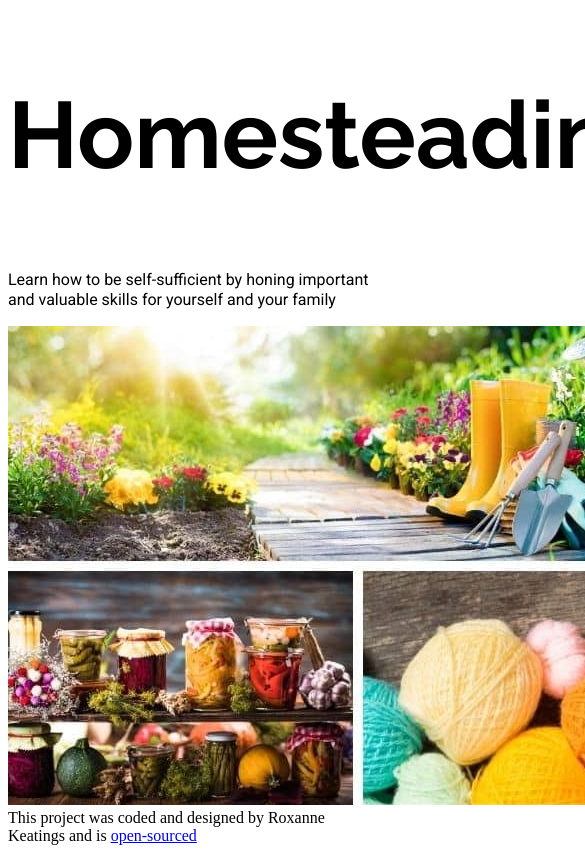
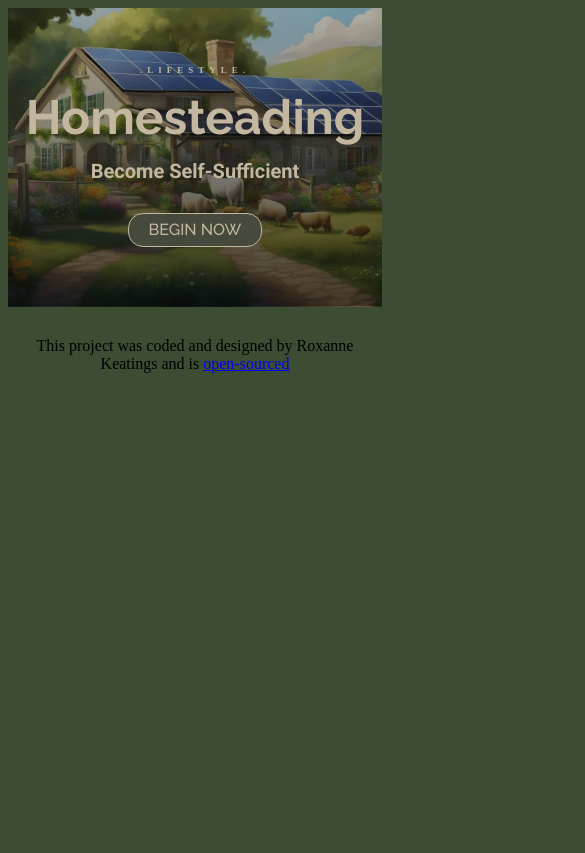
Before and after one commit to RoxyKeatings/homestead-project, a plain HTML site: page index.html in a window 390 px wide. Shown: the top 853 px of the page, 585 px wide, since content can reach past the window. Drawn offline with Linux system fonts and the light colour scheme.

Commit message:
added container&css details of header attributes

```diff
--- a/index.html
+++ b/index.html
@@ -4,7 +4,7 @@
 <head>
     <meta charset="UTF-8">
     <meta name="viewport" content="width=device-width, initial-scale=1.0">
-    <title>Homestead</title>
+    <title>Homestead Acres</title>
     <link rel="stylesheet" href="src/style.css">
     <link rel="preconnect" href="https://fonts.googleapis.com">
     <link rel="preconnect" href="https://fonts.gstatic.com" crossorigin>
@@ -18,15 +18,19 @@
 </head>
 
 <body>
-    <header>
-        <h1> Homesteading</h1>
-        <p>Learn how to be self-sufficient by honing important and valuable skills for yourself and your family </p>
-        <img src="images/Homesteading-for-Beginners-Stone.jpg" />
-    </header>
-    <article></article>
-    <main></main>
-    <footer>This project was coded and designed by Roxanne Keatings and is <a
-            href="https://github.com/RoxyKeatings/homestead-project" target="_blank">open-sourced</a></footer>
+    <div class="container">
+        <header>
+            <h3>.lifestyle.</h3>
+            <h1>Homesteading</h1>
+            <h2>Become Self-Sufficient</h2>
+            <a href="#more">Begin Now</a>
+        </header>
+        <article></article>
+        <main></main>
+        <footer>This project was coded and designed by Roxanne Keatings and is <a
+                href="https://github.com/RoxyKeatings/homestead-project" target="_blank">open-sourced</a>
+        </footer>
+    </div>
 
 </body>
 
--- a/src/style.css
+++ b/src/style.css
@@ -1,10 +1,82 @@
+.container {
+  margin: 0 auto;
+  max-width: 1200px;
+}
+body {
+  background-color: #3c4d34;
+}
+header {
+  background-image: linear-gradient(rgba(0, 0, 0, 0.3), rgba(0, 0, 0, 0.7)),
+    url("../images/solarhouse.jpg");
+  background-size: cover;
+  background-position: center;
+  background-repeat: none;
+  margin: 0;
+  padding: 260px 0;
+  text-align: center;
+  color: #c4b7a0;
+}
+header h3 {
+  font-size: 18px;
+  letter-spacing: 5px;
+  margin: 0;
+  text-transform: uppercase;
+}
 header h1 {
   font-size: 94px;
-  line-height: 144px;
+  line-height: 1.5;
   font-family: "Raleway", serif;
+  margin: 0;
 }
-header p {
-  font-size: 16px;
-  line-height: 20px;
+header h2 {
+  font-size: 40px;
+  line-height: 1.5;
   font-family: "roboto", serif;
+  margin: 0;
 }
+
+header a {
+  background-color: #464a3c;
+  border-radius: 15px;
+  color: #c4b7a0;
+  font-family: "Raleway";
+  font-weight: 500;
+  line-height: 1.5;
+  display: inline-block;
+  margin-top: 32px;
+  padding: 15px 30px;
+  text-decoration: none;
+  text-transform: uppercase;
+}
+header a:hover {
+  background-color: #c4b7a0;
+  color: #464a3c;
+  transition: 200ms ease-in-out;
+}
+footer {
+  padding: 30px 0;
+  text-align: center;
+}
+@media (max-width: 900px) {
+  header {
+    padding: 60px 0;
+  }
+  header h1 {
+    font-size: 48px;
+    line-height: 1;
+    margin: 20px 0;
+  }
+  header h2 {
+    font-size: 20px;
+    line-height: 1;
+  }
+  header h3 {
+    font-size: 9px;
+    line-height: 0.5;
+  }
+  header a {
+    padding: 10px 20px;
+    line-height: 0.75;
+    border: 1px solid #c4b7a0;
+  }
+}
```
